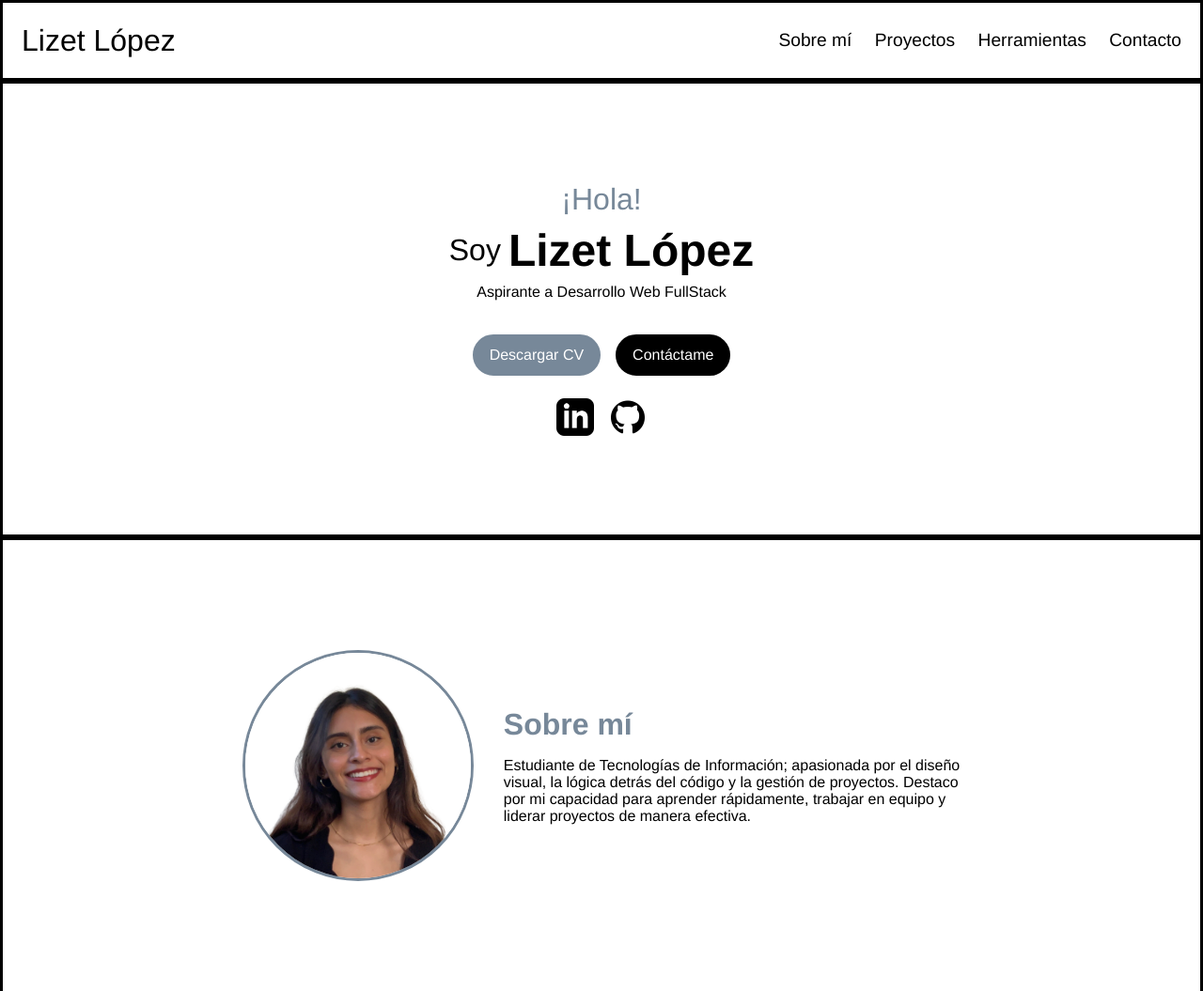
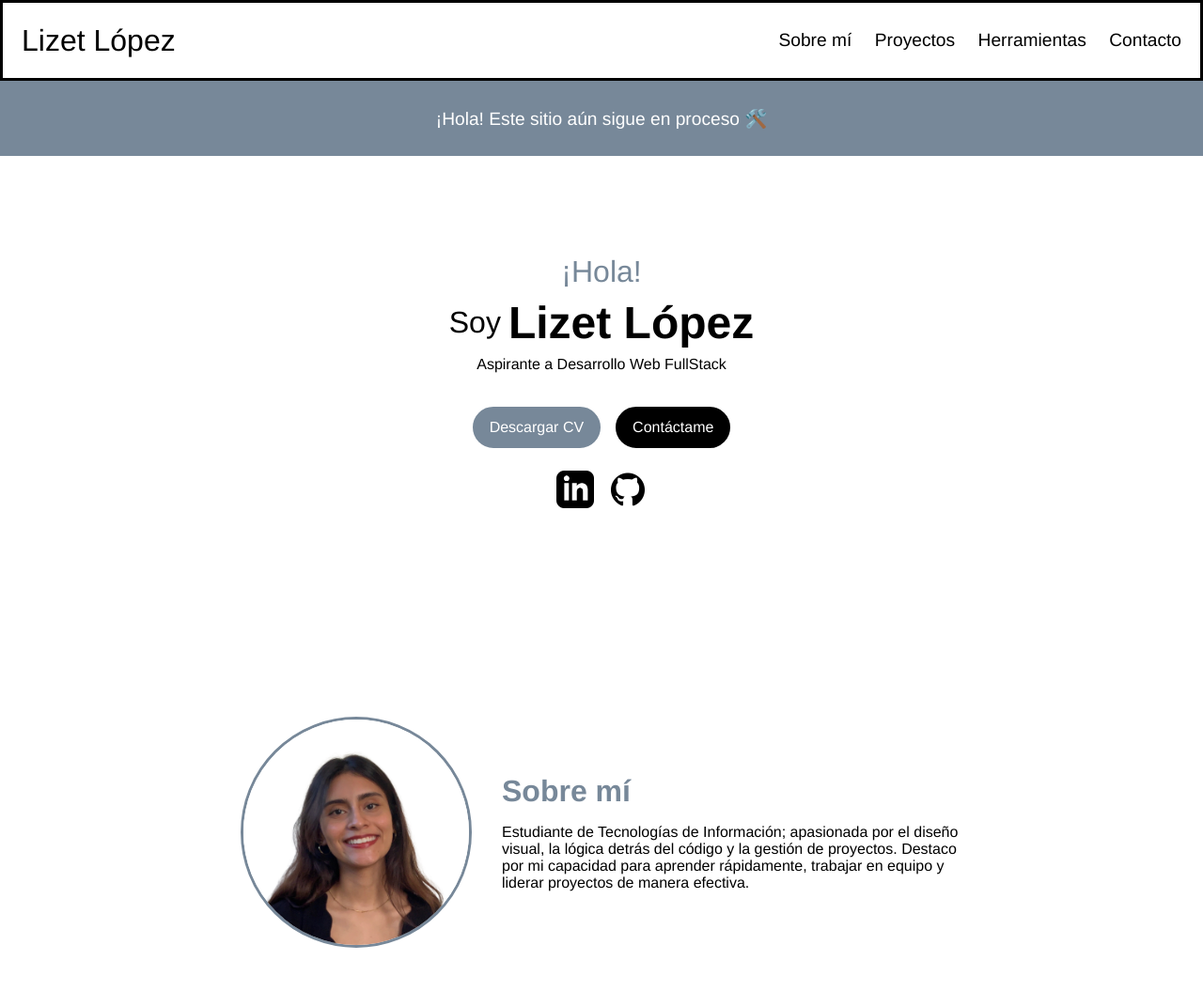
Before and after one commit to LizetCh/Portfolio2025, a plain HTML site: page index.html in a window 1280 px wide. Shown: the top 1055 px of the page at 94% size. Drawn offline with nearby package versions, Linux system fonts and the light colour scheme.

Commit message:
added "en proceso" msg

```diff
--- a/index.html
+++ b/index.html
@@ -22,6 +22,10 @@
         <a href="#contact">Contacto</a>
       </nav>
   </header>
+
+  <section class="mensaje-alerta">
+    <p>¡Hola! Este sitio aún sigue en proceso 🛠️</p>
+  </section>
 
   <!--Sections-->
   <!--Profile section-->
--- a/style.css
+++ b/style.css
@@ -65,7 +65,7 @@ section {
   justify-content: center;
   align-items: center;
   height: 60vh;
-  border:solid;
+
 }
 
 /*Profile Section*/
@@ -216,3 +216,30 @@ section {
 .tool i {
   font-size: 3rem;
 }
+
+
+
+
+
+
+
+
+
+
+
+
+
+
+/*Mensaje de alerta*/
+
+.mensaje-alerta {
+  height: 10vh;
+  display: flex;
+  background-color: lightslategray;
+}
+
+.mensaje-alerta p {
+  color: white;
+  font-size: 1.2rem;
+  align-self: center;
+}
```
